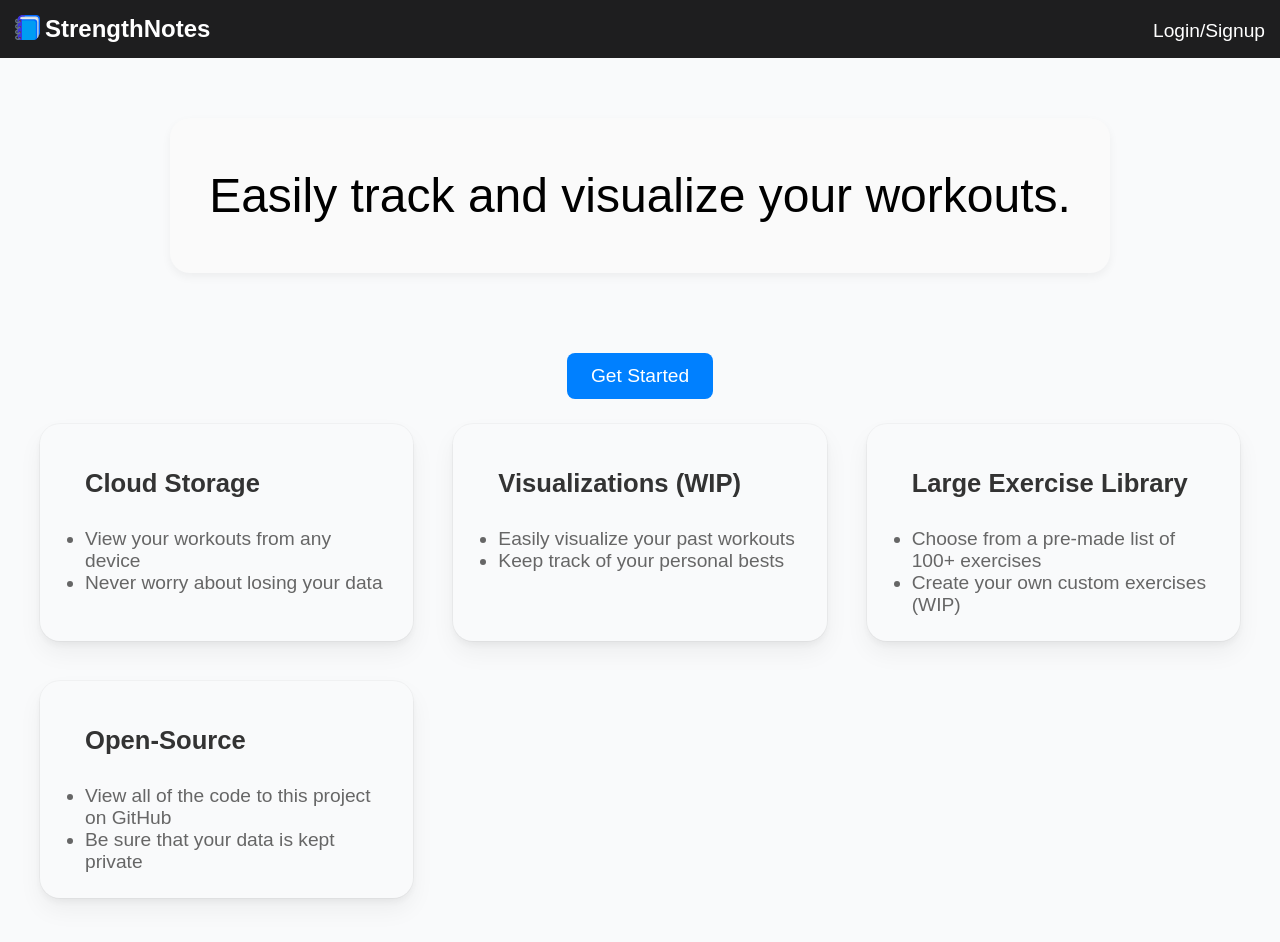
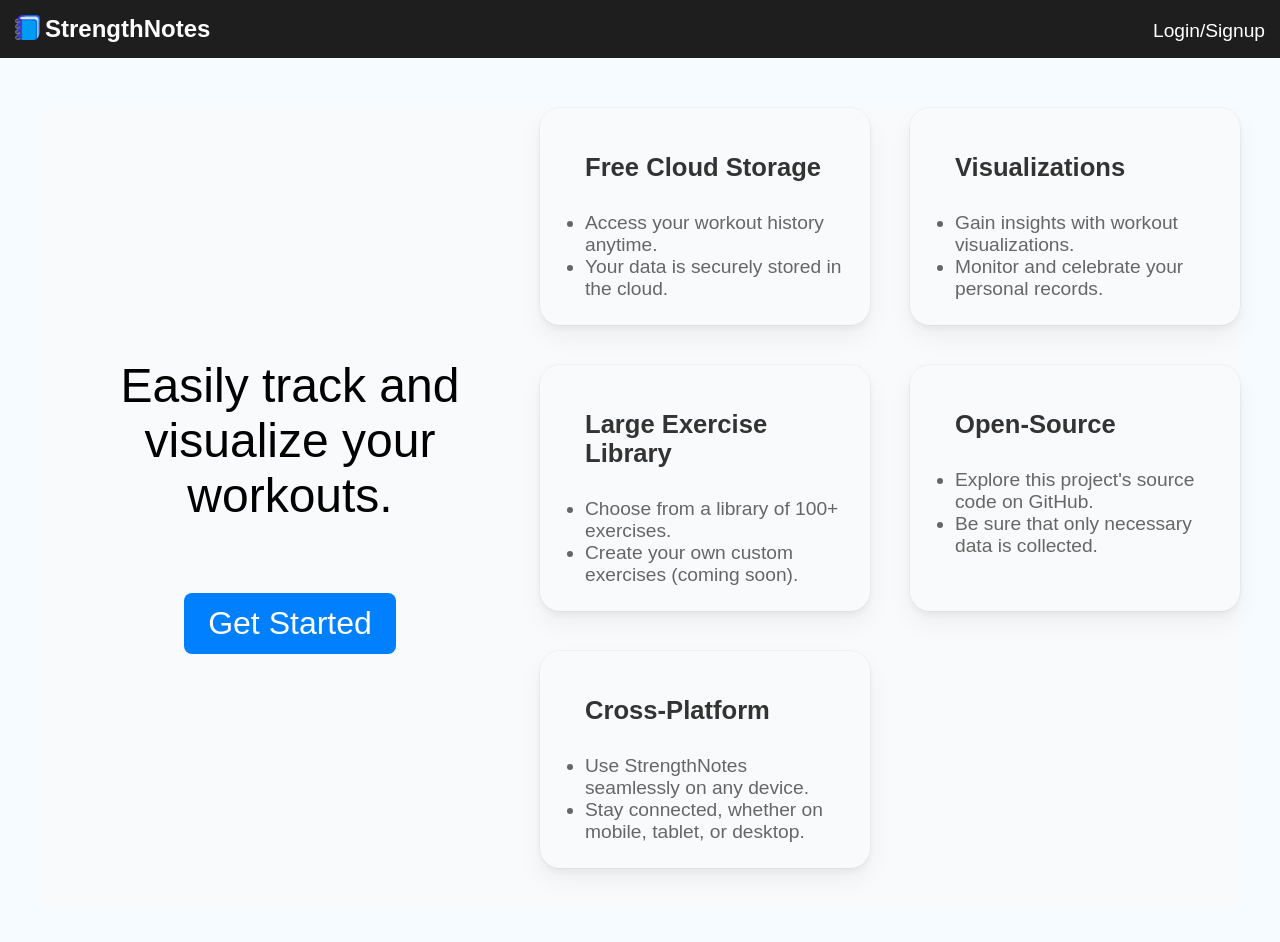
Before and after one commit to devintaing/StrengthNotes, a React (Vite) app: page / in a window 1280 px wide. Shown: the top 942 px of the page. After the commit the page ends 908 px from the top, so only its background shows below. Built offline with nearby package versions, Linux system fonts and the light colour scheme.

Commit message:
Update CSS on landing and login pages

```diff
--- a/src/Base/Base.jsx
+++ b/src/Base/Base.jsx
@@ -2,33 +2,45 @@
 import Header from '../Header/Header';
 import Feature from '../Feature/Feature';
 import styles from './Base.module.css';
+import { useNavigate } from 'react-router-dom';
 
 const Base = () => {
+  const navigate = useNavigate();
+
+  const handleRoute = (route) => {
+    navigate(route);
+  }
 
   return (
     <div>
-      <Header/>
+      <Header />
       <div className={styles.mainContent}>
-        <p className={styles.splashText}>Easily track and visualize your workouts.</p>
-        <button className={styles.heroButton}>Get Started</button>
-        <div className={`${styles.features} ${styles.fadeIn}`}>
-        <Feature featuretitle="Cloud Storage"
-            feature1="View your workouts from any device"
-            feature2="Never worry about losing your data"/>
-          <Feature featuretitle="Visualizations (WIP)"
-            feature1="Easily visualize your past workouts"
-            feature2="Keep track of your personal bests"/>
-          <Feature featuretitle="Large Exercise Library"
-            feature1="Choose from a pre-made list of 100+ exercises"
-            feature2="Create your own custom exercises (WIP)"/>
-          <Feature featuretitle="Open-Source"
-            feature1="View all of the code to this project on GitHub"
-            feature2="Be sure that your data is kept private"/>
+        <div className={styles.heroSection}>
+          <div className={`${styles.splashContainer} ${styles.fadeIn}`}>
+            <p className={styles.splashText}>Easily track and visualize your workouts.</p>
+            <button className={styles.heroButton} onClick={() => handleRoute('/login')}>Get Started</button>
+          </div>
+          <div className={`${styles.features} ${styles.fadeIn}`}>
+            <Feature featuretitle="Free Cloud Storage"
+              feature1="Access your workout history anytime."
+              feature2="Your data is securely stored in the cloud." />
+            <Feature featuretitle="Visualizations"
+              feature1="Gain insights with workout visualizations."
+              feature2="Monitor and celebrate your personal records." />
+            <Feature featuretitle="Large Exercise Library"
+              feature1="Choose from a library of 100+ exercises."
+              feature2="Create your own custom exercises (coming soon)." />
+            <Feature featuretitle="Open-Source"
+              feature1="Explore this project's source code on GitHub."
+              feature2="Be sure that only necessary data is collected." />
+            <Feature featuretitle="Cross-Platform"
+              feature1="Use StrengthNotes seamlessly on any device."
+              feature2="Stay connected, whether on mobile, tablet, or desktop." />
+          </div>
         </div>
       </div>
     </div>
   );
 };
 
-
 export default Base;
--- a/src/Base/Base.module.css
+++ b/src/Base/Base.module.css
@@ -3,38 +3,63 @@
   background-color: hsl(210, 15%, 98%);
   display: flex;
   flex-direction: column;
+  max-width: 1200px;
+  margin: auto;
+  margin-top: 50px;
+}
+
+.heroSection {
+  display: flex;
+  flex-direction: row;
+  justify-content: space-between;
+  align-items: flex-start;
+  width: 100%;
+}
+
+@media (max-width: 1000px) {
+  .heroSection {
+    flex-direction: column;
+    align-items: center;
+  }
+
+  .features {
+    margin-top: 50px;
+  }
+
+  .splashContainer {
+    margin-top: 50px !important;
+  }
+}
+
+.splashContainer {
+  flex: 1;
+  display: flex;
+  flex-direction: column;
   align-items: center;
-  padding: 60px 40px;
-  max-width: 1200px;
-  margin: 0 auto;
+  width: 100%;
+  max-width: 500px;
+  margin-top: 250px
 }
 
 .splashText {
   font-size: 3em;
   text-align: center;
-  padding: 50px 20px;
-  background-color: hsl(0, 0%, 98%);
-  border-radius: 20px;
-  box-shadow: 0 4px 10px rgba(0,0,0,0.05);
-  margin-bottom: 60px;
-  max-width: 900px;
-  width: 100%;
   animation: fadeIn 1s ease;
+  margin-bottom: 50px;
 }
 
 .features {
   display: grid;
-  grid-template-columns: repeat(auto-fit, minmax(280px, 1fr));
+  grid-template-columns: repeat(auto-fit, minmax(250px, 1fr));
   gap: 40px;
   width: 100%;
-  max-width: 1200px;
-  padding: 20px;
+  max-width: 700px;
 }
 
 .heroButton {
   margin-top: 20px;
   padding: 12px 24px;
-  font-size: 1.2rem;
+  font-size: 2rem;
   color: white;
   background: hsl(210, 100%, 50%);
   border: none;
--- a/src/Login/Login.jsx
+++ b/src/Login/Login.jsx
@@ -50,7 +50,7 @@
 
   const renderLoginForm = () => (
     <>
-      <form onSubmit={handleLogin} className={styles.authForm}>
+      <form onSubmit={handleLogin} className={`${styles.authForm} ${styles.fadeIn}`}>
         <h2 className={styles.authTitle}>Sign in</h2>
         <h3 className={styles.authSubtitle}>Log new workouts and view previous ones.</h3>
         {error && <p className={styles.error}>{error}</p>}
@@ -80,7 +80,7 @@
 
   const renderCreateAccountForm = () => (
     <>
-      <form onSubmit={handleCreateAccount} className={styles.authForm}>
+      <form onSubmit={handleCreateAccount} className={`${styles.authForm} ${styles.fadeIn}`}>
       <h2 className={styles.authTitle}>Create Account</h2>
       <h3 className={styles.authSubtitle}>Start logging and visualizing your workouts.</h3>
         {error && <p className={styles.error}>{error}</p>}
@@ -118,7 +118,7 @@
   return (
     <div>
       <Header />
-      <div className={styles.authDiv}>
+      <div className={styles.authDiv} key={isLogin ? 'login' : 'createAccount'}>
         {isLogin ? renderLoginForm() : renderCreateAccountForm()}
       </div>
     </div>
--- a/src/Login/Login.module.css
+++ b/src/Login/Login.module.css
@@ -66,3 +66,12 @@
   margin-top: 10px;
   border-radius: 5px;
 }
+
+.fadeIn {
+  animation: fadeIn 1s ease-in forwards;
+}
+
+@keyframes fadeIn {
+  from { opacity: 0; transform: translateY(20px); }
+  to { opacity: 1; transform: translateY(0); }
+}
```
